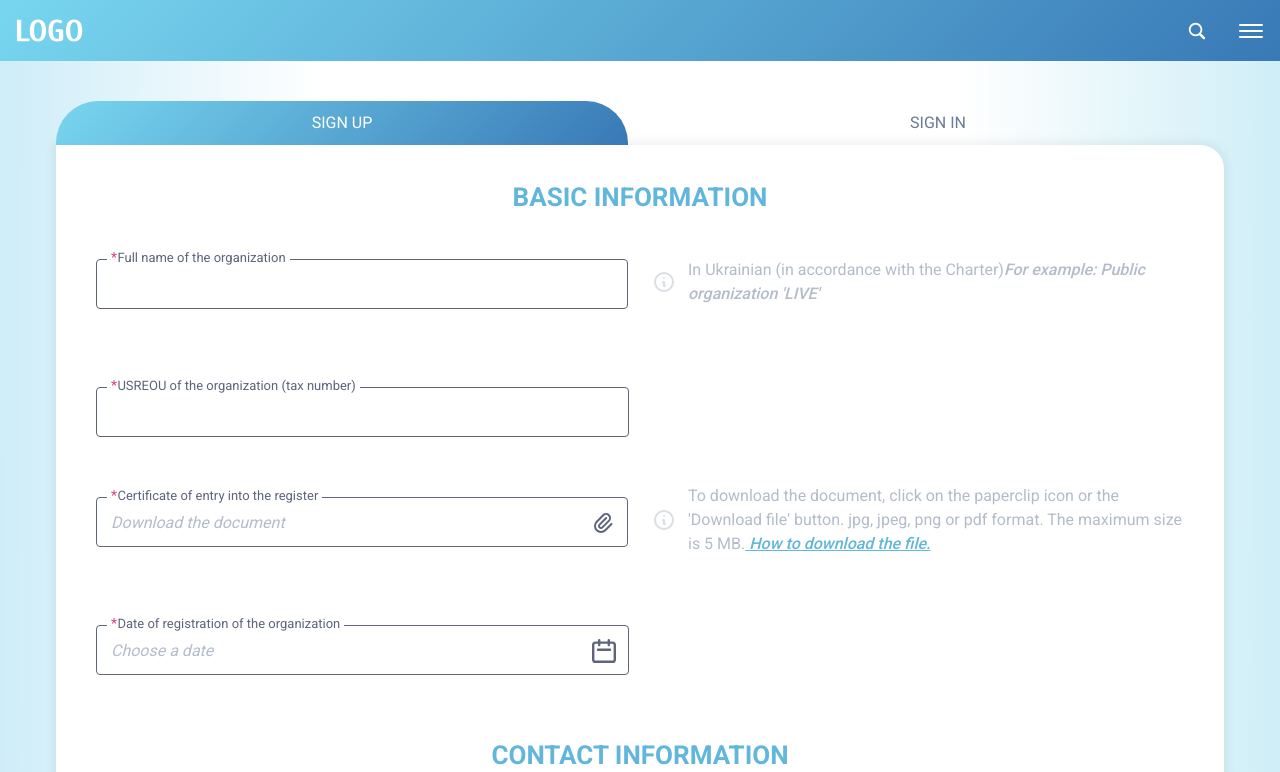
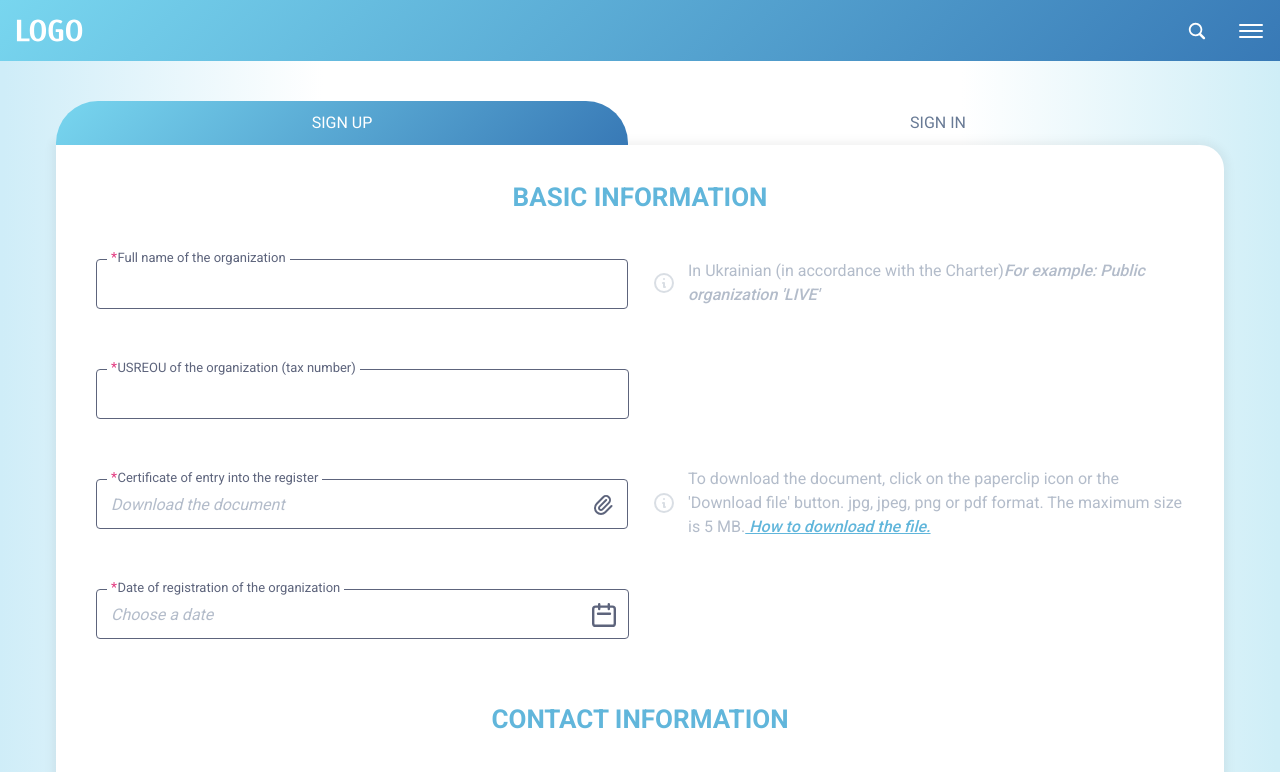
Before and after one commit to it-volunteers-ukraine/ChariERP, a Next.js app in the folder client/: page /en/sign-up in a window 1280 px wide. Shown: the top 772 px of the page. Built offline with nearby package versions, Linux system fonts and the light colour scheme.

Commit message:
Changed error position

```diff
--- a/client/src/components/input/index.tsx
+++ b/client/src/components/input/index.tsx
@@ -68,7 +68,7 @@ export const Input = forwardRef<
     };
 
     return (
-      <div className="flex flex-col laptop:flex-row gap-1 laptop:gap-6 items-start justify-start w-full">
+      <div className="relative flex flex-col laptop:flex-row gap-1 laptop:gap-6 items-start w-full">
         <label className="flex flex-col gap-1 w-full">
           <fieldset className={styles.fieldset}>
             <legend className="ml-[10px] px-1 pb-1">
@@ -202,7 +202,7 @@ export const Input = forwardRef<
           </fieldset>
 
           {error && (
-            <div className="flex gap-1">
+            <div className="laptop:absolute laptop:bottom-[-17px] flex gap-1">
               <Warning width={14} height={14} />
 
               <span className={styles.error}>{error}</span>
@@ -211,7 +211,7 @@ export const Input = forwardRef<
         </label>
 
         {info && (
-          <div className="flex items-center text-input-info laptop:mt-3 laptop:mb-5 self-center w-full laptop:h-[50px]">
+          <div className="flex items-center text-input-info laptop:mt-3 self-center w-full laptop:h-[50px]">
             <Info
               width={24}
               height={24}
```
